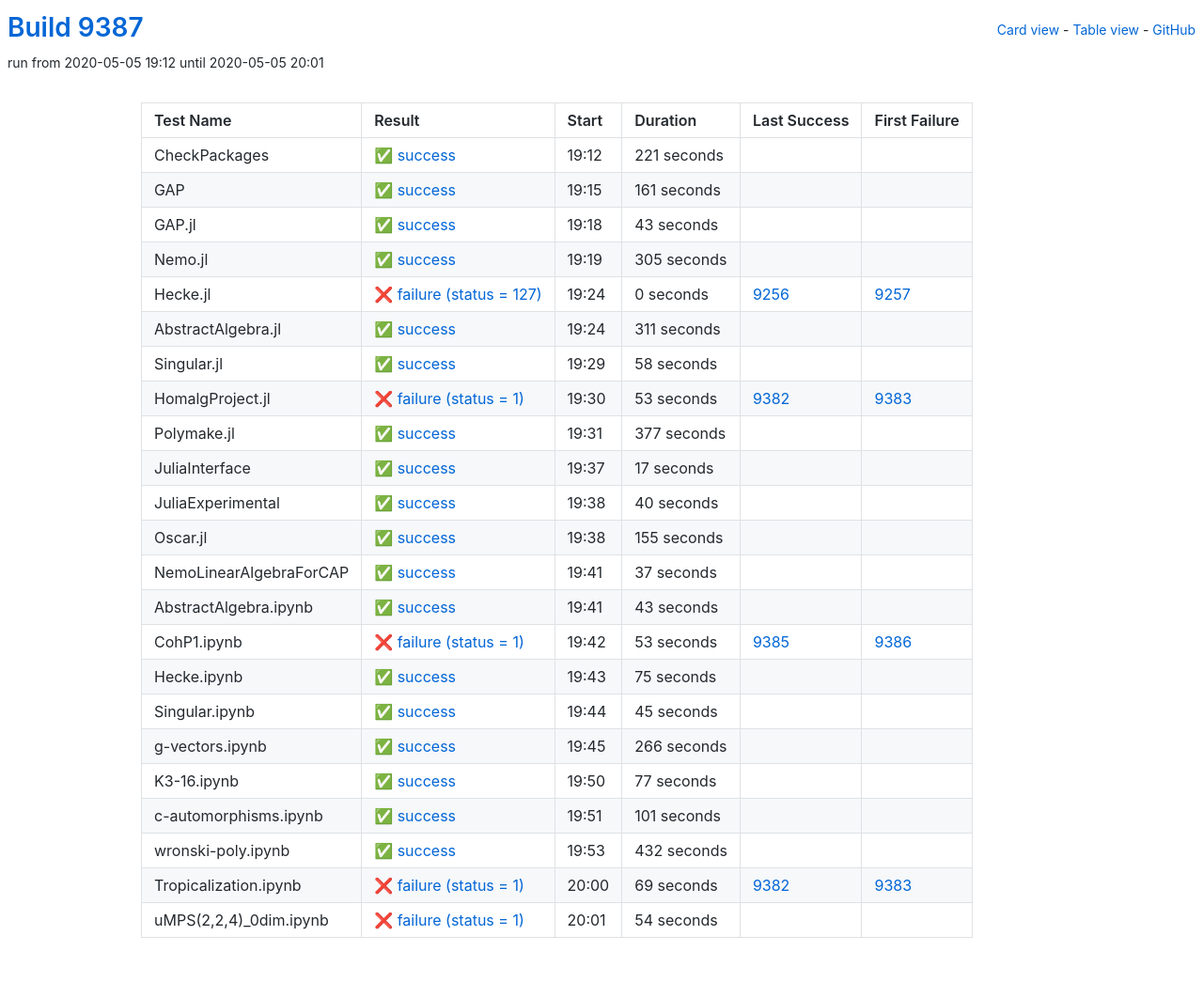
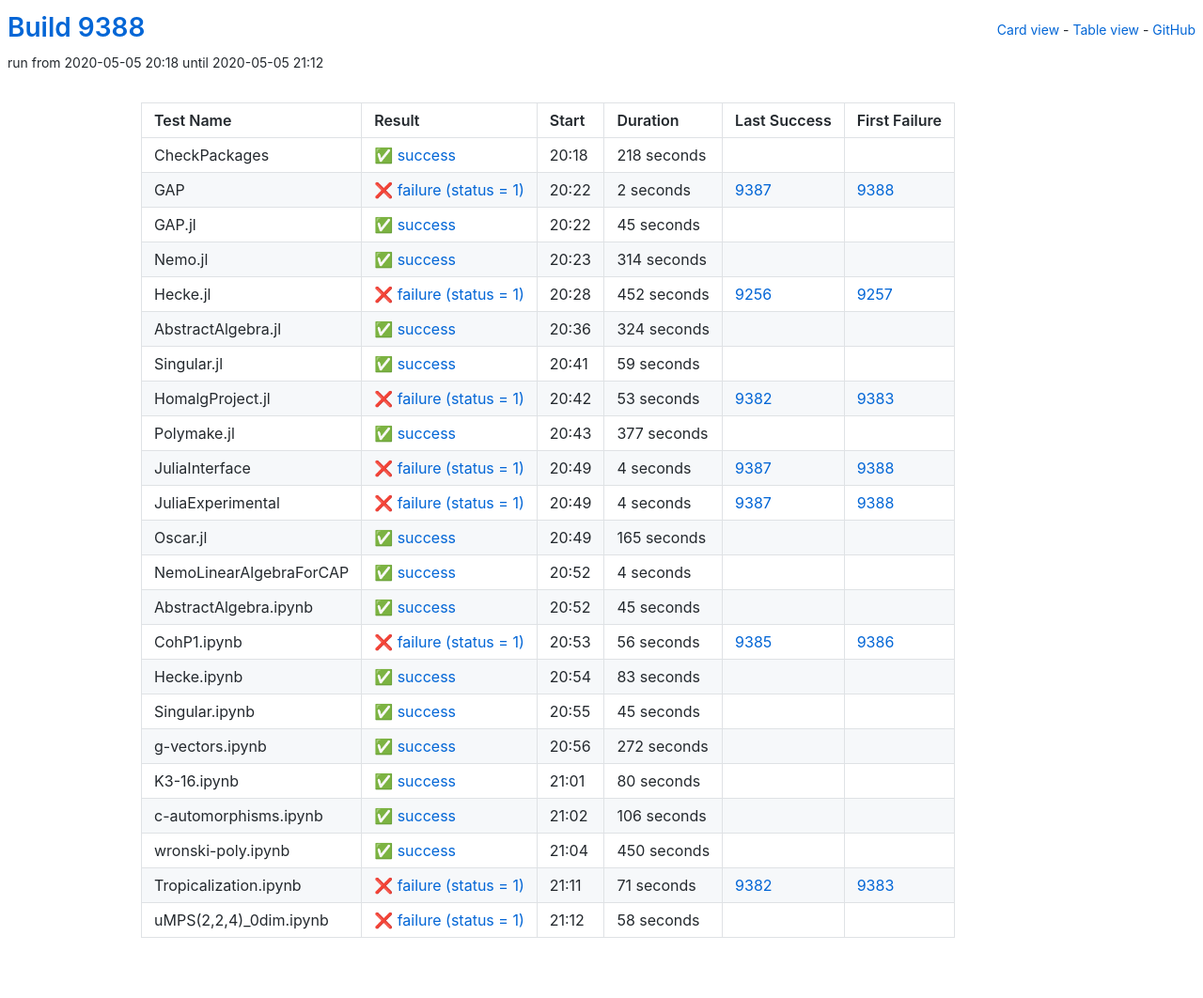
Before and after one commit to oscar-system/oscar-ci-status, a Jekyll site: the page built from table.html, in a window 1280 px wide. Shown: the whole page at 94% size. Built offline with Jekyll 4.4.1, drawn with Linux system fonts in a browser that asks for light colours.

Commit message:
Build 9388

```diff
--- a/_data/ci.yml
+++ b/_data/ci.yml
@@ -1,89 +1,89 @@
-build: 9387
-build_url: https://oscarci.mathematik.uni-kl.de/job/oscar/9387/
+build: 9388
+build_url: https://oscarci.mathematik.uni-kl.de/job/oscar/9388/
 job: oscar
 tests:
-- duration: 221
+- duration: 218
   exitcode: 0
   first_failure: false
   first_failure_url: null
   id: checkpackages
   last_success: false
   last_success_url: null
-  log: https://oscarci.mathematik.uni-kl.de/job/oscar/9387/artifact/logs/build-9387/CheckPackages.log
+  log: https://oscarci.mathematik.uni-kl.de/job/oscar/9388/artifact/logs/build-9388/CheckPackages.log
   name: CheckPackages
-  start: 2020-05-05 19:12
+  start: 2020-05-05 20:18
   status: success
   success: true
-- duration: 161
-  exitcode: 0
-  first_failure: false
-  first_failure_url: null
+- duration: 2
+  exitcode: 1
+  first_failure: 9388
+  first_failure_url: https://oscarci.mathematik.uni-kl.de/job/oscar/9388/
   id: gap
-  last_success: false
-  last_success_url: null
-  log: https://oscarci.mathematik.uni-kl.de/job/oscar/9387/artifact/logs/build-9387/GAP.log
+  last_success: 9387
+  last_success_url: https://oscarci.mathematik.uni-kl.de/job/oscar/9387/
+  log: https://oscarci.mathematik.uni-kl.de/job/oscar/9388/artifact/logs/build-9388/GAP.log
   name: GAP
-  start: 2020-05-05 19:15
-  status: success
-  success: true
-- duration: 43
+  start: 2020-05-05 20:22
+  status: failure
+  success: false
+- duration: 45
   exitcode: 0
   first_failure: false
   first_failure_url: null
   id: gap-jl
   last_success: false
   last_success_url: null
-  log: https://oscarci.mathematik.uni-kl.de/job/oscar/9387/artifact/logs/build-9387/GAP.jl.log
+  log: https://oscarci.mathematik.uni-kl.de/job/oscar/9388/artifact/logs/build-9388/GAP.jl.log
   name: GAP.jl
-  start: 2020-05-05 19:18
+  start: 2020-05-05 20:22
   status: success
   success: true
-- duration: 305
+- duration: 314
   exitcode: 0
   first_failure: false
   first_failure_url: null
   id: nemo-jl
   last_success: false
   last_success_url: null
-  log: https://oscarci.mathematik.uni-kl.de/job/oscar/9387/artifact/logs/build-9387/Nemo.jl.log
+  log: https://oscarci.mathematik.uni-kl.de/job/oscar/9388/artifact/logs/build-9388/Nemo.jl.log
   name: Nemo.jl
-  start: 2020-05-05 19:19
+  start: 2020-05-05 20:23
   status: success
   success: true
-- duration: 0
-  exitcode: 127
+- duration: 452
+  exitcode: 1
   first_failure: 9257
   first_failure_url: https://oscarci.mathematik.uni-kl.de/job/oscar/9257/
   id: hecke-jl
   last_success: 9256
   last_success_url: https://oscarci.mathematik.uni-kl.de/job/oscar/9256/
-  log: https://oscarci.mathematik.uni-kl.de/job/oscar/9387/artifact/logs/build-9387/Hecke.jl.log
+  log: https://oscarci.mathematik.uni-kl.de/job/oscar/9388/artifact/logs/build-9388/Hecke.jl.log
   name: Hecke.jl
-  start: 2020-05-05 19:24
+  start: 2020-05-05 20:28
   status: failure
   success: false
-- duration: 311
+- duration: 324
   exitcode: 0
   first_failure: false
   first_failure_url: null
   id: abstractalgebra-jl
   last_success: false
   last_success_url: null
-  log: https://oscarci.mathematik.uni-kl.de/job/oscar/9387/artifact/logs/build-9387/AbstractAlgebra.jl.log
+  log: https://oscarci.mathematik.uni-kl.de/job/oscar/9388/artifact/logs/build-9388/AbstractAlgebra.jl.log
   name: AbstractAlgebra.jl
-  start: 2020-05-05 19:24
+  start: 2020-05-05 20:36
   status: success
   success: true
-- duration: 58
+- duration: 59
   exitcode: 0
   first_failure: false
   first_failure_url: null
   id: singular-jl
   last_success: false
   last_success_url: null
-  log: https://oscarci.mathematik.uni-kl.de/job/oscar/9387/artifact/logs/build-9387/Singular.jl.log
+  log: https://oscarci.mathematik.uni-kl.de/job/oscar/9388/artifact/logs/build-9388/Singular.jl.log
   name: Singular.jl
-  start: 2020-05-05 19:29
+  start: 2020-05-05 20:41
   status: success
   success: true
 - duration: 53
@@ -93,9 +93,9 @@ tests:
   id: homalgproject-jl
   last_success: 9382
   last_success_url: https://oscarci.mathematik.uni-kl.de/job/oscar/9382/
-  log: https://oscarci.mathematik.uni-kl.de/job/oscar/9387/artifact/logs/build-9387/HomalgProject.jl.log
+  log: https://oscarci.mathematik.uni-kl.de/job/oscar/9388/artifact/logs/build-9388/HomalgProject.jl.log
   name: HomalgProject.jl
-  start: 2020-05-05 19:30
+  start: 2020-05-05 20:42
   status: failure
   success: false
 - duration: 377
@@ -105,93 +105,93 @@ tests:
   id: polymake-jl
   last_success: false
   last_success_url: null
-  log: https://oscarci.mathematik.uni-kl.de/job/oscar/9387/artifact/logs/build-9387/Polymake.jl.log
+  log: https://oscarci.mathematik.uni-kl.de/job/oscar/9388/artifact/logs/build-9388/Polymake.jl.log
   name: Polymake.jl
-  start: 2020-05-05 19:31
+  start: 2020-05-05 20:43
   status: success
   success: true
-- duration: 17
-  exitcode: 0
-  first_failure: false
-  first_failure_url: null
+- duration: 4
+  exitcode: 1
+  first_failure: 9388
+  first_failure_url: https://oscarci.mathematik.uni-kl.de/job/oscar/9388/
   id: juliainterface
-  last_success: false
-  last_success_url: null
-  log: https://oscarci.mathematik.uni-kl.de/job/oscar/9387/artifact/logs/build-9387/JuliaInterface.log
+  last_success: 9387
+  last_success_url: https://oscarci.mathematik.uni-kl.de/job/oscar/9387/
+  log: https://oscarci.mathematik.uni-kl.de/job/oscar/9388/artifact/logs/build-9388/JuliaInterface.log
   name: JuliaInterface
-  start: 2020-05-05 19:37
-  status: success
-  success: true
-- duration: 40
-  exitcode: 0
-  first_failure: false
-  first_failure_url: null
+  start: 2020-05-05 20:49
+  status: failure
+  success: false
+- duration: 4
+  exitcode: 1
+  first_failure: 9388
+  first_failure_url: https://oscarci.mathematik.uni-kl.de/job/oscar/9388/
   id: juliaexperimental
-  last_success: false
-  last_success_url: null
-  log: https://oscarci.mathematik.uni-kl.de/job/oscar/9387/artifact/logs/build-9387/JuliaExperimental.log
+  last_success: 9387
+  last_success_url: https://oscarci.mathematik.uni-kl.de/job/oscar/9387/
+  log: https://oscarci.mathematik.uni-kl.de/job/oscar/9388/artifact/logs/build-9388/JuliaExperimental.log
   name: JuliaExperimental
-  start: 2020-05-05 19:38
-  status: success
-  success: true
-- duration: 155
+  start: 2020-05-05 20:49
+  status: failure
+  success: false
+- duration: 165
   exitcode: 0
   first_failure: false
   first_failure_url: null
   id: oscar-jl
   last_success: false
   last_success_url: null
-  log: https://oscarci.mathematik.uni-kl.de/job/oscar/9387/artifact/logs/build-9387/Oscar.jl.log
+  log: https://oscarci.mathematik.uni-kl.de/job/oscar/9388/artifact/logs/build-9388/Oscar.jl.log
   name: Oscar.jl
-  start: 2020-05-05 19:38
+  start: 2020-05-05 20:49
   status: success
   success: true
-- duration: 37
+- duration: 4
   exitcode: 0
   first_failure: false
   first_failure_url: null
   id: nemolinearalgebraforcap
   last_success: false
   last_success_url: null
-  log: https://oscarci.mathematik.uni-kl.de/job/oscar/9387/artifact/logs/build-9387/NemoLinearAlgebraForCAP.log
+  log: https://oscarci.mathematik.uni-kl.de/job/oscar/9388/artifact/logs/build-9388/NemoLinearAlgebraForCAP.log
   name: NemoLinearAlgebraForCAP
-  start: 2020-05-05 19:41
+  start: 2020-05-05 20:52
   status: success
   success: true
-- duration: 43
+- duration: 45
   exitcode: 0
   first_failure: false
   first_failure_url: null
   id: abstractalgebra-ipynb
   last_success: false
   last_success_url: null
-  log: https://oscarci.mathematik.uni-kl.de/job/oscar/9387/artifact/logs/build-9387/AbstractAlgebra.ipynb.log
+  log: https://oscarci.mathematik.uni-kl.de/job/oscar/9388/artifact/logs/build-9388/AbstractAlgebra.ipynb.log
   name: AbstractAlgebra.ipynb
-  start: 2020-05-05 19:41
+  start: 2020-05-05 20:52
   status: success
   success: true
-- duration: 53
+- duration: 56
   exitcode: 1
   first_failure: 9386
   first_failure_url: https://oscarci.mathematik.uni-kl.de/job/oscar/9386/
   id: cohp1-ipynb
   last_success: 9385
   last_success_url: https://oscarci.mathematik.uni-kl.de/job/oscar/9385/
-  log: https://oscarci.mathematik.uni-kl.de/job/oscar/9387/artifact/logs/build-9387/CohP1.ipynb.log
+  log: https://oscarci.mathematik.uni-kl.de/job/oscar/9388/artifact/logs/build-9388/CohP1.ipynb.log
   name: CohP1.ipynb
-  start: 2020-05-05 19:42
+  start: 2020-05-05 20:53
   status: failure
   success: false
-- duration: 75
+- duration: 83
   exitcode: 0
   first_failure: false
   first_failure_url: null
   id: hecke-ipynb
   last_success: false
   last_success_url: null
-  log: https://oscarci.mathematik.uni-kl.de/job/oscar/9387/artifact/logs/build-9387/Hecke.ipynb.log
+  log: https://oscarci.mathematik.uni-kl.de/job/oscar/9388/artifact/logs/build-9388/Hecke.ipynb.log
   name: Hecke.ipynb
-  start: 2020-05-05 19:43
+  start: 2020-05-05 20:54
   status: success
   success: true
 - duration: 45
@@ -201,80 +201,80 @@ tests:
   id: singular-ipynb
   last_success: false
   last_success_url: null
-  log: https://oscarci.mathematik.uni-kl.de/job/oscar/9387/artifact/logs/build-9387/Singular.ipynb.log
+  log: https://oscarci.mathematik.uni-kl.de/job/oscar/9388/artifact/logs/build-9388/Singular.ipynb.log
   name: Singular.ipynb
-  start: 2020-05-05 19:44
+  start: 2020-05-05 20:55
   status: success
   success: true
-- duration: 266
+- duration: 272
   exitcode: 0
   first_failure: false
   first_failure_url: null
   id: g-vectors-ipynb
   last_success: false
   last_success_url: null
-  log: https://oscarci.mathematik.uni-kl.de/job/oscar/9387/artifact/logs/build-9387/g-vectors.ipynb.log
+  log: https://oscarci.mathematik.uni-kl.de/job/oscar/9388/artifact/logs/build-9388/g-vectors.ipynb.log
   name: g-vectors.ipynb
-  start: 2020-05-05 19:45
+  start: 2020-05-05 20:56
   status: success
   success: true
-- duration: 77
+- duration: 80
   exitcode: 0
   first_failure: false
   first_failure_url: null
   id: k3-16-ipynb
   last_success: false
   last_success_url: null
-  log: https://oscarci.mathematik.uni-kl.de/job/oscar/9387/artifact/logs/build-9387/K3-16.ipynb.log
+  log: https://oscarci.mathematik.uni-kl.de/job/oscar/9388/artifact/logs/build-9388/K3-16.ipynb.log
   name: K3-16.ipynb
-  start: 2020-05-05 19:50
+  start: 2020-05-05 21:01
   status: success
   success: true
-- duration: 101
+- duration: 106
   exitcode: 0
   first_failure: false
   first_failure_url: null
   id: c-automorphisms-ipynb
   last_success: false
   last_success_url: null
-  log: https://oscarci.mathematik.uni-kl.de/job/oscar/9387/artifact/logs/build-9387/c-automorphisms.ipynb.log
+  log: https://oscarci.mathematik.uni-kl.de/job/oscar/9388/artifact/logs/build-9388/c-automorphisms.ipynb.log
   name: c-automorphisms.ipynb
-  start: 2020-05-05 19:51
+  start: 2020-05-05 21:02
   status: success
   success: true
-- duration: 432
+- duration: 450
   exitcode: 0
   first_failure: false
   first_failure_url: null
   id: wronski-poly-ipynb
   last_success: false
   last_success_url: null
-  log: https://oscarci.mathematik.uni-kl.de/job/oscar/9387/artifact/logs/build-9387/wronski-poly.ipynb.log
+  log: https://oscarci.mathematik.uni-kl.de/job/oscar/9388/artifact/logs/build-9388/wronski-poly.ipynb.log
   name: wronski-poly.ipynb
-  start: 2020-05-05 19:53
+  start: 2020-05-05 21:04
   status: success
   success: true
-- duration: 69
+- duration: 71
   exitcode: 1
   first_failure: 9383
   first_failure_url: https://oscarci.mathematik.uni-kl.de/job/oscar/9383/
   id: tropicalization-ipynb
   last_success: 9382
   last_success_url: https://oscarci.mathematik.uni-kl.de/job/oscar/9382/
-  log: https://oscarci.mathematik.uni-kl.de/job/oscar/9387/artifact/logs/build-9387/Tropicalization.ipynb.log
+  log: https://oscarci.mathematik.uni-kl.de/job/oscar/9388/artifact/logs/build-9388/Tropicalization.ipynb.log
   name: Tropicalization.ipynb
-  start: 2020-05-05 20:00
+  start: 2020-05-05 21:11
   status: failure
   success: false
-- duration: 54
+- duration: 58
   exitcode: 1
   first_failure: false
   first_failure_url: null
   id: umps-2-2-4-0dim-ipynb
   last_success: false
   last_success_url: null
-  log: https://oscarci.mathematik.uni-kl.de/job/oscar/9387/artifact/logs/build-9387/uMPS-2-2-4-_0dim.ipynb.log
+  log: https://oscarci.mathematik.uni-kl.de/job/oscar/9388/artifact/logs/build-9388/uMPS-2-2-4-_0dim.ipynb.log
   name: uMPS(2,2,4)_0dim.ipynb
-  start: 2020-05-05 20:01
+  start: 2020-05-05 21:12
   status: failure
   success: false
```
Also changed, not shown: README.md.
